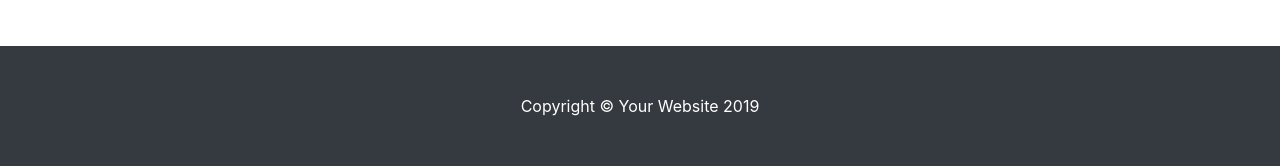
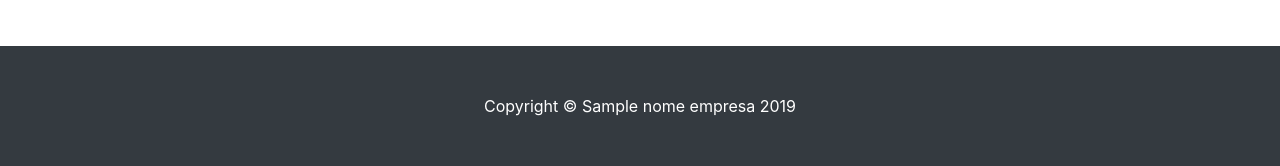
Before and after one commit to treinaweb/treinaweb-django-templates, a Django app: template django_templates/app/templates/empresa/index.html in a window 1280 px wide. Shown: the part 1220-1386 px from the top of the page. Run offline with Django 3.2, Linux system fonts and the light colour scheme; the template is opened without the code that fills it: most values are stand-ins (such as "Sample title", 1, 10 or a date in 2020); some libraries are stand-ins or nearby versions.

Commit message:
04.04_Mais_Template_Tags

```diff
--- a/django_templates/app/templates/empresa/index.html
+++ b/django_templates/app/templates/empresa/index.html
@@ -138,7 +138,7 @@
   <!-- Footer -->
   <footer class="py-5 bg-dark">
     <div class="container">
-      <p class="m-0 text-center text-white">Copyright &copy; Your Website 2019</p>
+      <p class="m-0 text-center text-white">Copyright &copy; {{ nome_empresa }} {% now "Y" as current_year %} {{ current_year }}</p>
     </div>
     <!-- /.container -->
   </footer>
```
